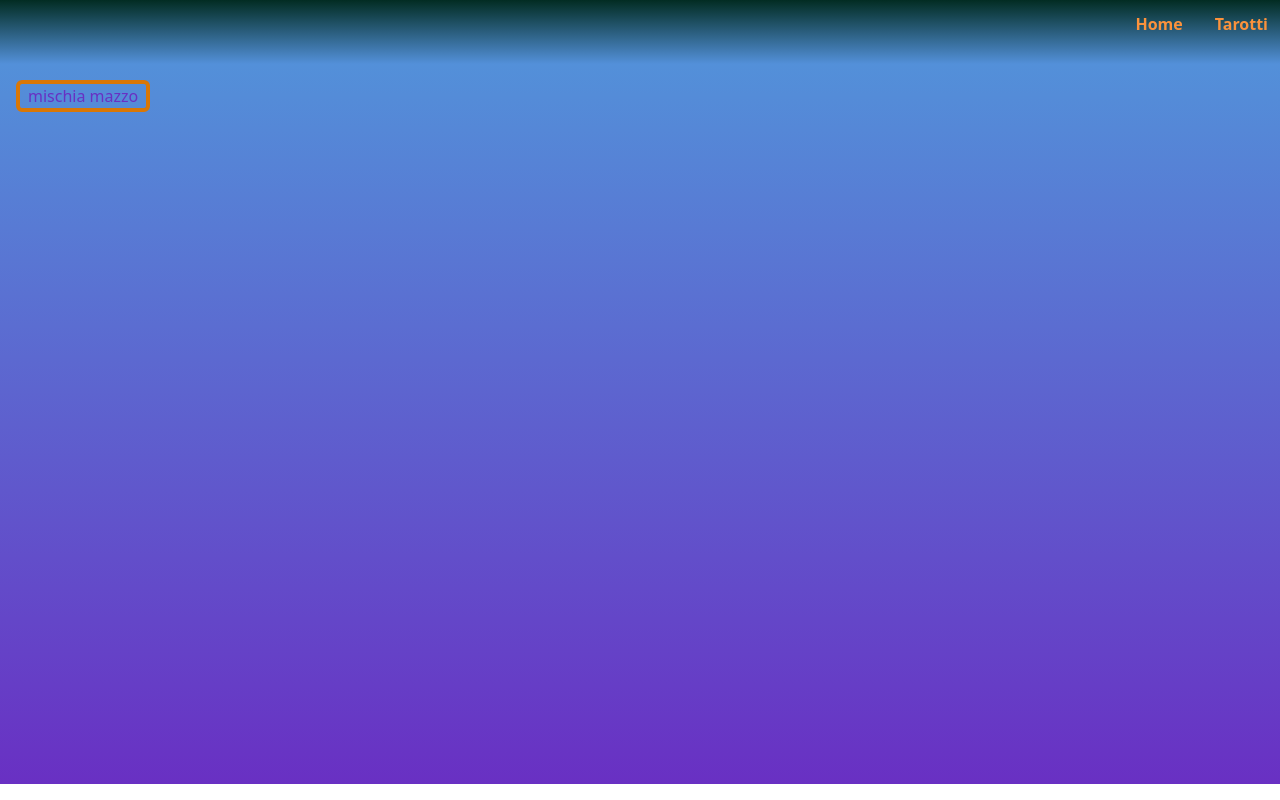
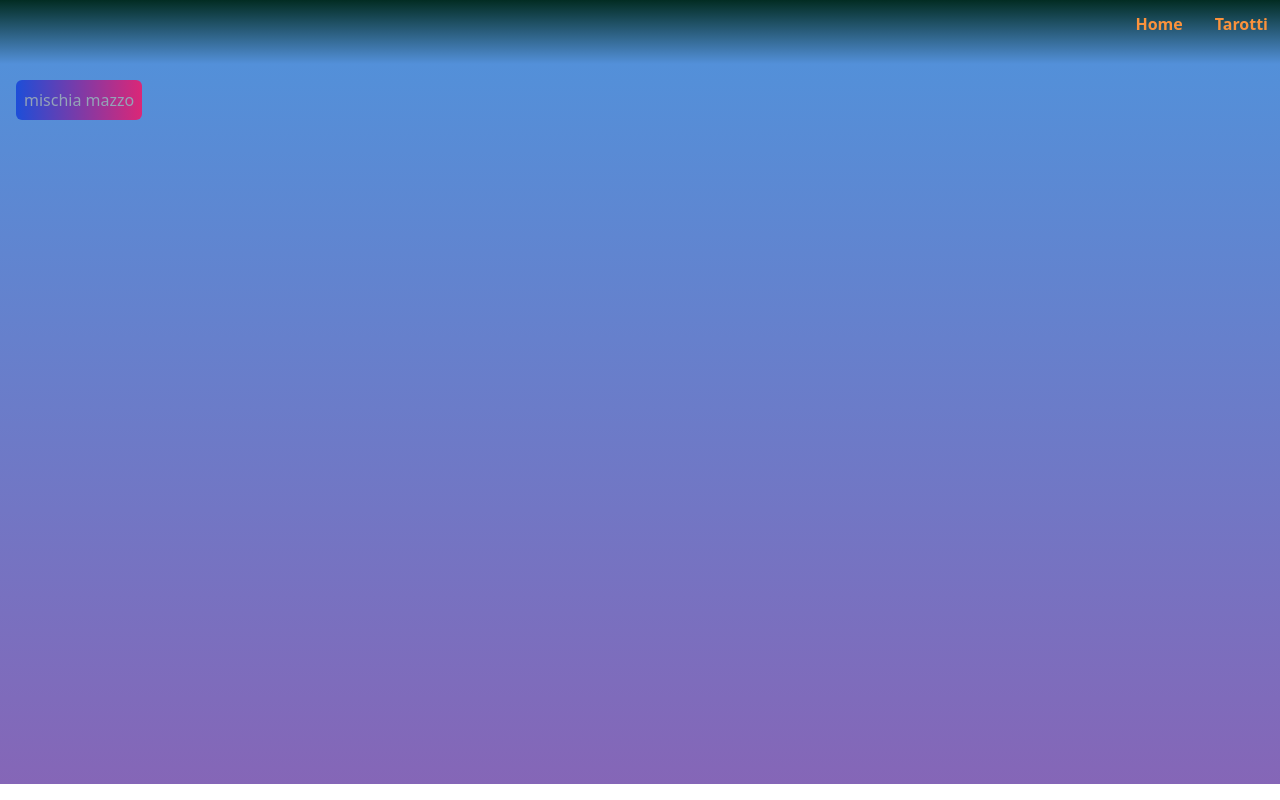
Before and after one commit to davide-cz/project-Tarocchi, a React (Vite) app: page / in a window 1280 px wide. Built offline with nearby package versions, Linux system fonts and the light colour scheme.

Commit message:
restyled buttons

```diff
--- a/src/App.css
+++ b/src/App.css
@@ -33,8 +33,10 @@
     .results{
         @apply gap-4
     }
-    button{
-        @apply border-4 border-amber-600 text-quart hover:bg-amber-600 hover:text-terz rounded-md px-2
+    .act-btn{
+        @apply  text-slate-400 bg-gradient-to-r from-blue-700 to-pink-600 hover:text-terz rounded-md p-2
+                hover:from-indigo-500 hover:to-pink-500 hover:scale-105 transition-all duration-500
+
     }
 }
 
--- a/src/components/TarotPage.jsx
+++ b/src/components/TarotPage.jsx
@@ -101,7 +101,7 @@
     return (
         <>
             <div className="tarot-page bg-gradient-to-b from-second to-quart tarot-page p-4 h-max overflow-scroll">
-                <button className=""
+                <button className="act-btn"
                     onClick={()=>{
                         mischiaMazzo()
                 }}>mischia mazzo</button>
@@ -111,8 +111,14 @@
                             return(
 
                                     <div
-                                        className={`tarot flex-shrink-0 relative pile ${isSelected[i]? 'brightness-50' : ''}`}
+                                        className={`tarot flex-shrink-0 relative pile
+                                        ${isHovered ? 'hover:-translate-y-5 transition hover:brightness-75' : ''}
+                                        ${isSelected[i]? 'brightness-50' : ''}`}
                                         key={`card-${i}`}
+                                        onMouseEnter={handleMouseEnter}
+                                        onMouseLeave={handleMouseLeave}
+                                        onTouchStart={handleTouchStart}
+                                        onTouchEnd={handleTouchEnd}
 
                                         >
                                             <Tarot
@@ -141,7 +147,7 @@
                         }))}
                     </div>
                 }
-                <button className={` transition-opacity duration-1000 opacity-0  ${cartePescate.length===3 ? 'opacity-100' : ''}`}
+                <button className={`act-btn duration-1000 opacity-0  ${cartePescate.length===3 ? 'opacity-100' : ''}`}
                     onClick={()=>{
                         setShowResult(true)
                     }}
@@ -166,7 +172,7 @@
                                         <div className="mt-2 " >
                                             <button
                                             onClick={()=>{openModal(i)}}
-                                            className="text-xs font-semibold w-3/4"
+                                            className="act-btn text-xs font-semibold w-3/4"
                                             >mostra significato</button>
                                             <SingleTarot
                                                 straightLecture={card.straightLecture}
--- a/tailwind.config.js
+++ b/tailwind.config.js
@@ -10,7 +10,7 @@
   prim:'#4ea8de',
   second:'#5390d9',
   terz:'#7400b8',
-  quart:'#6930c3',
+  quart:'#8566B7',
   quint:'#3a0ca3',
 }
   },
```
